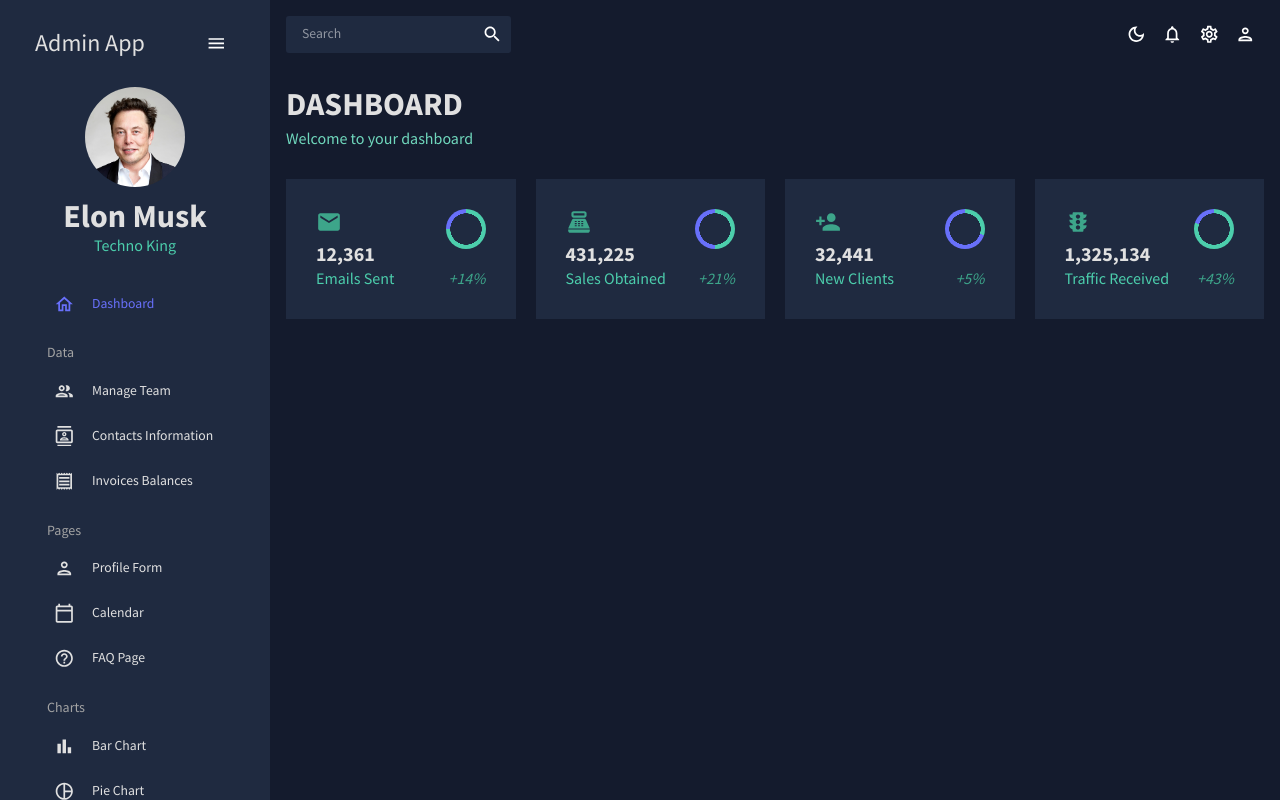
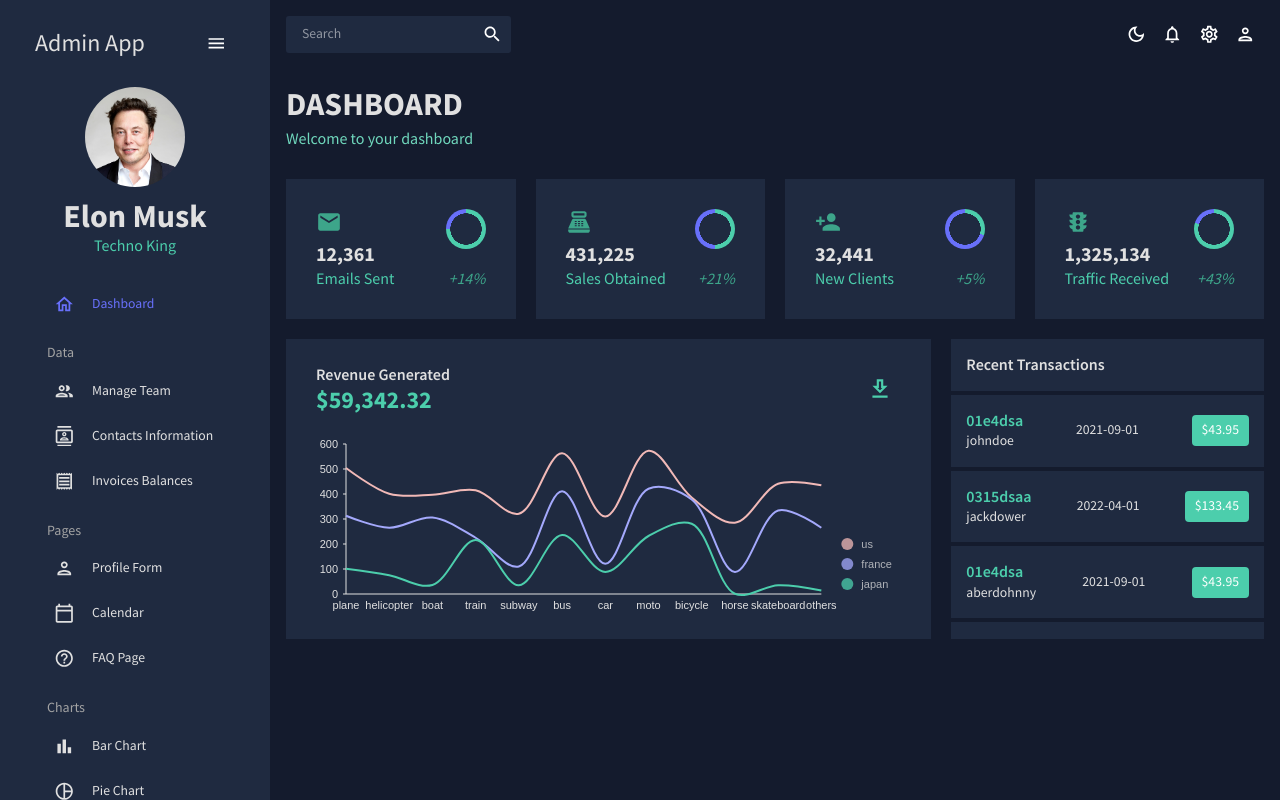
Before and after one commit to Facundo-Martin/react-admin-dashboard, a React (Create React App) app: page / in a window 1280 px wide. Built offline with nearby package versions, Linux system fonts and the light colour scheme.

Commit message:
added Row2 with linechart and transactions

```diff
--- a/src/pages/dashboard/index.jsx
+++ b/src/pages/dashboard/index.jsx
@@ -103,6 +103,98 @@
             }
           />
         </Box>
+
+        {/* ROW 2 */}
+        <Box
+          gridColumn="span 8"
+          gridRow="span 2"
+          backgroundColor={colors.primary[400]}
+        >
+          <Box
+            mt="25px"
+            p="0 30px"
+            display="flex "
+            justifyContent="space-between"
+            alignItems="center"
+          >
+            <Box>
+              <Typography
+                variant="h5"
+                fontWeight="600"
+                color={colors.grey[100]}
+              >
+                Revenue Generated
+              </Typography>
+              <Typography
+                variant="h3"
+                fontWeight="bold"
+                color={colors.greenAccent[500]}
+              >
+                $59,342.32
+              </Typography>
+            </Box>
+            <Box>
+              <IconButton>
+                <DownloadOutlinedIcon
+                  sx={{ fontSize: "26px", color: colors.greenAccent[500] }}
+                />
+              </IconButton>
+            </Box>
+          </Box>
+          <Box height="250px" m="-20px 0 0 0">
+            <LineChart isDashboard={true} />
+          </Box>
+        </Box>
+        <Box
+          gridColumn="span 4"
+          gridRow="span 2"
+          backgroundColor={colors.primary[400]}
+          overflow="auto"
+        >
+          <Box
+            display="flex"
+            justifyContent="space-between"
+            alignItems="center"
+            borderBottom={`4px solid ${colors.primary[500]}`}
+            colors={colors.grey[100]}
+            p="15px"
+          >
+            <Typography color={colors.grey[100]} variant="h5" fontWeight="600">
+              Recent Transactions
+            </Typography>
+          </Box>
+          {mockTransactions.map((transaction, i) => (
+            <Box
+              key={`${transaction.txId}-${i}`}
+              display="flex"
+              justifyContent="space-between"
+              alignItems="center"
+              borderBottom={`4px solid ${colors.primary[500]}`}
+              p="15px"
+            >
+              <Box>
+                <Typography
+                  color={colors.greenAccent[500]}
+                  variant="h5"
+                  fontWeight="600"
+                >
+                  {transaction.txId}
+                </Typography>
+                <Typography color={colors.grey[100]}>
+                  {transaction.user}
+                </Typography>
+              </Box>
+              <Box color={colors.grey[100]}>{transaction.date}</Box>
+              <Box
+                backgroundColor={colors.greenAccent[500]}
+                p="5px 10px"
+                borderRadius="4px"
+              >
+                ${transaction.cost}
+              </Box>
+            </Box>
+          ))}
+        </Box>
       </Box>
     </PageWrapper>
   );
```
